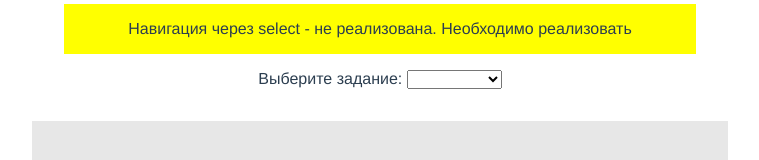
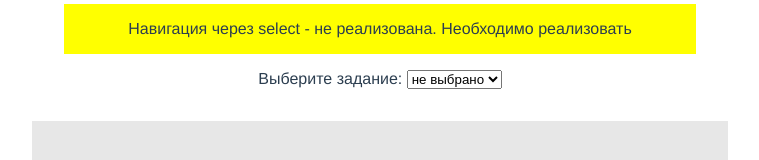
Before and after one commit to pinmaster751/vueTests, a Vue app: page / in a window 1280 px wide. Shown: the part 340-500 px from the top of the page, without its empty margins (260-1019 px from the left). Built offline with nearby package versions, Linux system fonts and the light colour scheme.

Commit message:
2nd try of task 0

```diff
--- a/src/components/questions/0/QuestionsNavigation.vue
+++ b/src/components/questions/0/QuestionsNavigation.vue
@@ -3,7 +3,7 @@
 <!--  TODO: Реализовать переключение роутов заданий при переключении селекта  -->
     <div class="warning">Навигация через select - не реализована. Необходимо реализовать</div>
     Выберите задание:
-    <select @change="changeCurrent" v-model="question">
+    <select @change="$emit('update:current', $event.target.value)" :value="current">
       <option value="">не выбрано</option>
       <option :key="question" v-for="question in questions" :value="question">{{question}}</option>
     </select>
@@ -15,9 +15,8 @@ import {getQuestionsList} from "@/helpers/questions";
 
 export default {
   name: "QuestionsNavigation",
-  props: {
-    current: {},
-  },
+  props: ['current'],
+  emits: ['update:current'],
   data () {
     return {
       question: 1,
@@ -30,11 +29,6 @@ export default {
     questions() {
       return getQuestionsList();
     },
-  },
-  methods: {
-    changeCurrent() {
-      this.$emit('currentUpdate', this.question)
-    }
   }
 }
 </script>
--- a/src/views/Playground.vue
+++ b/src/views/Playground.vue
@@ -1,7 +1,7 @@
 <template>
   <div class="hello">
     <h1>Playground!</h1>
-    <QuestionsNavigation @currentUpdate="changeQuestion" :current="question" />
+    <QuestionsNavigation v-model="question" />
     <div class="component-wrapper">
       <component v-if="question" :is="`question-${question}`" />
     </div>
@@ -26,11 +26,6 @@ export default {
   components,
   props: {
     question: String
-  },
-  methods: {
-    changeQuestion(newValue) {
-      this.question = newValue
-    }
   }
 }
 </script>
```
